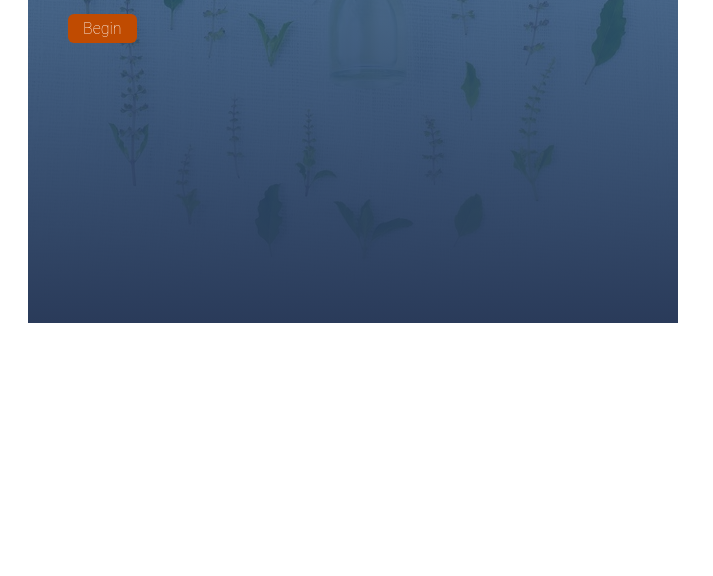
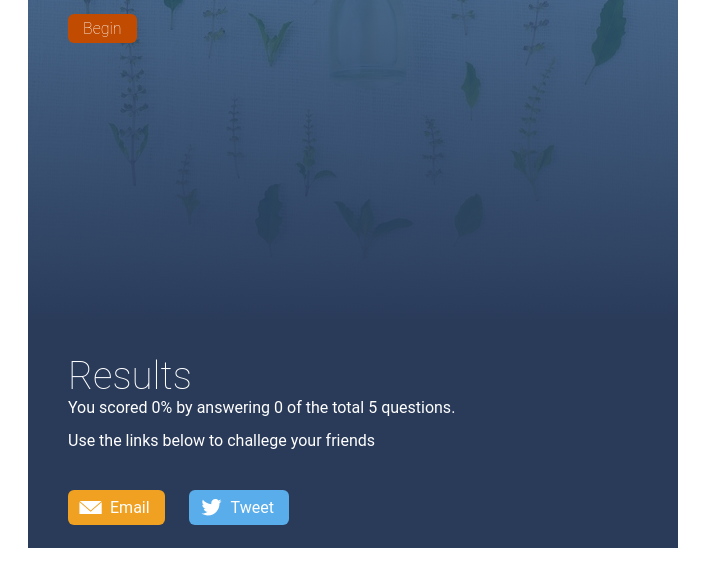
Before and after one commit to shafaiatul/mind-bloggers, a plain HTML site: page index.html in a window 1280 px wide. Shown: the part 355-931 px from the top of the page, without its empty margins (0-713 px from the left). Before the commit the page ends 800 px from the top, so only its background shows below. Drawn offline with nearby package versions, Linux system fonts and the light colour scheme.

Commit message:
Calculate the user's results

```diff
--- a/index.html
+++ b/index.html
@@ -55,9 +55,9 @@
 
 				</div>
 
-				<div class="results"> <!-- Result and share-->
+				<div class="results {{ (totalQuestions === activeQuestion) ? 'active' : 'inactive' }}"> <!-- Result and share-->
 					<h3>Results</h3>
-					<p>You scored X% by answering X of the total X questions.</p>
+					<p>You scored {{percentage}}% by answering {{score}} of the total {{totalQuestions}} questions.</p>
 					<p>Use the links below to challege your friends</p>
 					<div class="share">
 						<a class="btn email" href="">Email</a>
--- a/js/quiz.js
+++ b/js/quiz.js
@@ -37,6 +37,7 @@
                 //But now after adding this line of code, after first answer selection, user can click but nothing will happen
                 $scope.myQuestions[qIndex].questionState = 'answered';
             }
+            $scope.percentage = (($scope.score / $scope.totalQuestions)*100).toFixed(1);
 		};
 
         $scope.isSelected = function (qIndex, aIndex) {
--- a/style/quiz.scss
+++ b/style/quiz.scss
@@ -24,7 +24,13 @@ $url_3: url(../images/icon_incorrect.svg);
 $url_4: url(../images/icon_correct.svg);
 $url_5: url(../images/icon_email.svg);
 $url_6: url(../images/icon_twitter.svg);
-
+//overlay
+@mixin overlay_color {
+    background: -moz-linear-gradient(top, rgba(41,102,154,0.7) 0%, rgba(42,59,90,1) 100%); /* FF3.6-15 */
+    background: -webkit-linear-gradient(top, rgba(41,102,154,0.7) 0%,rgba(42,59,90,1) 100%); /* Chrome10-25,Safari5.1-6 */
+    background: linear-gradient(to bottom, rgba(41,102,154,0.7) 0%,rgba(42,59,90,1) 100%); /* W3C, IE10+, FF16+, Chrome26+, Opera12+, Safari7+ */
+    filter: progid:DXImageTransform.Microsoft.gradient( startColorstr='#b329669a', endColorstr='#b32a3b5a',GradientType=0 ); /* IE6-9 */
+};
 
 body {
 	background-color: $white;
@@ -38,10 +44,10 @@ body {
     	font-size: 16px;
     	font-weight: 400;
     	width: 650px;
-    	height: 650px;
+    	height: 875px;
     	position: relative;
     	overflow: hidden;
-    	background: $black $url_1 no-repeat 0 0;
+    	background: rgba(42,59,90,1) $url_1 no-repeat 0 0;
     	color: $white;
 
     	h1 {
@@ -231,8 +237,8 @@ body {
     		color: $white;
     		width: 500px;
     		position: absolute;
-    		top: 225px;
-    		left: 660px;
+    		top: 680px !important;
+    		left: 40px !important;
             z-index: 10;
     		.share {
     			margin-top: 40px;
@@ -282,11 +288,7 @@ body {
 			height: 650px;
 			top: 0;
 			z-index: 1;
-
-			background: -moz-linear-gradient(top, rgba(41,102,154,0.7) 0%, rgba(42,59,90,1) 100%); /* FF3.6-15 */
-			background: -webkit-linear-gradient(top, rgba(41,102,154,0.7) 0%,rgba(42,59,90,1) 100%); /* Chrome10-25,Safari5.1-6 */
-			background: linear-gradient(to bottom, rgba(41,102,154,0.7) 0%,rgba(42,59,90,1) 100%); /* W3C, IE10+, FF16+, Chrome26+, Opera12+, Safari7+ */
-			filter: progid:DXImageTransform.Microsoft.gradient( startColorstr='#b329669a', endColorstr='#b32a3b5a',GradientType=0 ); /* IE6-9 */
+			@include overlay_color;
 		}
 
 }
```
Also changed, not shown: style/quiz.css, 1 other file.
